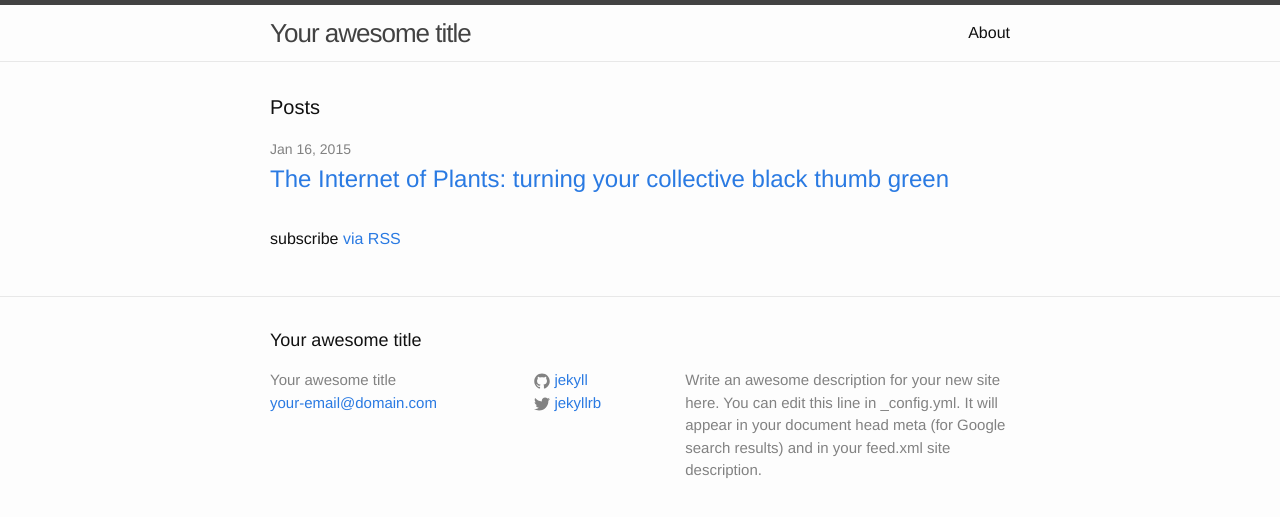
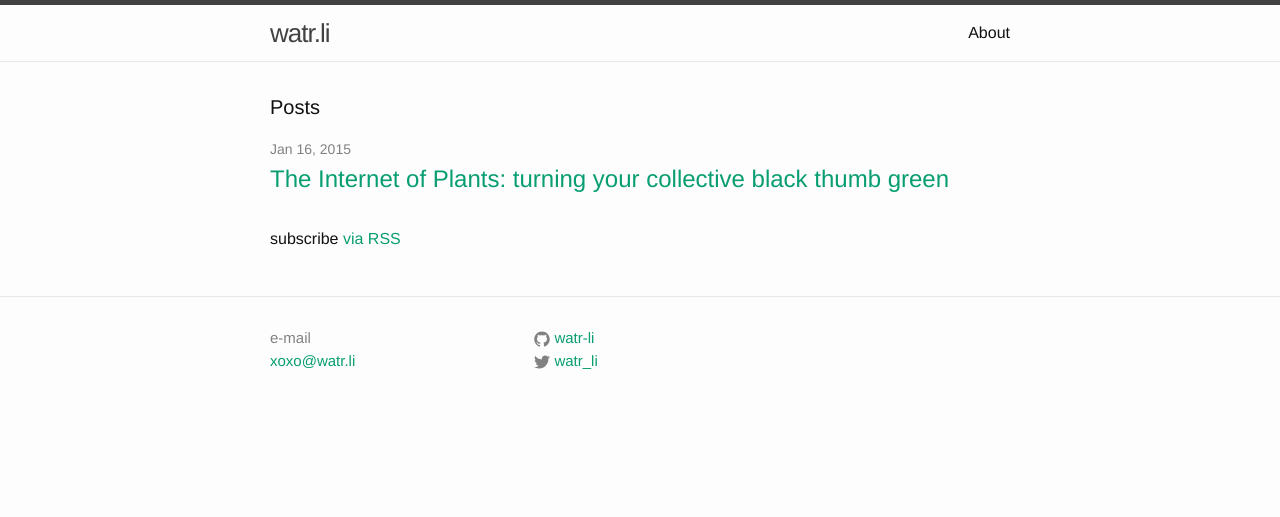
Before and after one commit to internet-of-plants/blog, a Jekyll site: the page built from index.html, in a window 1280 px wide. Shown: the top 517 px of the page. Built offline with Jekyll 4.4.1, drawn with Linux system fonts in a browser that asks for light colours.

Commit message:
edit theme

```diff
--- a/_config.yml
+++ b/_config.yml
@@ -1,14 +1,15 @@
 # Site settings
-title: Your awesome title
-email: your-email@domain.com
-description: > # this means to ignore newlines until "baseurl:"
-  Write an awesome description for your new site here. You can edit this
-  line in _config.yml. It will appear in your document head meta (for
-  Google search results) and in your feed.xml site description.
+title: watr.li
+subtitle: Building the Internet of Plants
+email: xoxo@watr.li
+#description: > # this means to ignore newlines until "baseurl:"
+#  Write an awesome description for your new site here. You can edit this
+#  line in _config.yml. It will appear in your document head meta (for
+#  Google search results) and in your feed.xml site description.
 baseurl: "" # the subpath of your site, e.g. /blog/
-url: "http://yourdomain.com" # the base hostname & protocol for your site
-twitter_username: jekyllrb
-github_username:  jekyll
+url: "http://watr.li" # the base hostname & protocol for your site
+twitter_username: watr_li
+github_username:  watr-li
 
 # Build settings
 markdown: kramdown
--- a/_includes/footer.html
+++ b/_includes/footer.html
@@ -2,12 +2,10 @@
 
   <div class="wrapper">
 
-    <h2 class="footer-heading">{{ site.title }}</h2>
-
     <div class="footer-col-wrapper">
       <div class="footer-col  footer-col-1">
         <ul class="contact-list">
-          <li>{{ site.title }}</li>
+          <li>e-mail</li>
           <li><a href="mailto:{{ site.email }}">{{ site.email }}</a></li>
         </ul>
       </div>
--- a/_includes/header.html
+++ b/_includes/header.html
@@ -14,11 +14,14 @@
       </a>
 
       <div class="trigger">
+        <a class="page-link" href="{{ "/about/" | prepend: site.baseurl }}">About</a>
+      <!--
         {% for page in site.pages %}
           {% if page.title %}
           <a class="page-link" href="{{ page.url | prepend: site.baseurl }}">{{ page.title }}</a>
           {% endif %}
         {% endfor %}
+      -->
       </div>
     </nav>
 
--- a/_sass/_base.scss
+++ b/_sass/_base.scss
@@ -92,13 +92,16 @@ a {
     color: $brand-color;
     text-decoration: none;
 
-    &:visited {
-        color: darken($brand-color, 15%);
+    &:hover {
+        color: darken($brand-color, 6%);
     }
+}
+
+.footer-col-wrapper a {
+    color: $footer-link-color;
 
     &:hover {
-        color: $text-color;
-        text-decoration: underline;
+        color: darken($footer-link-color, 6%);
     }
 }
 
--- a/css/main.scss
+++ b/css/main.scss
@@ -15,7 +15,8 @@ $spacing-unit:     30px;
 
 $text-color:       #111;
 $background-color: #fdfdfd;
-$brand-color:      #2a7ae2;
+$brand-color:      #089E71;
+$footer-link-color: $brand-color;
 
 $grey-color:       #828282;
 $grey-color-light: lighten($grey-color, 40%);
```
Also changed, not shown: about.md (deleted, +0 -11 lines).
